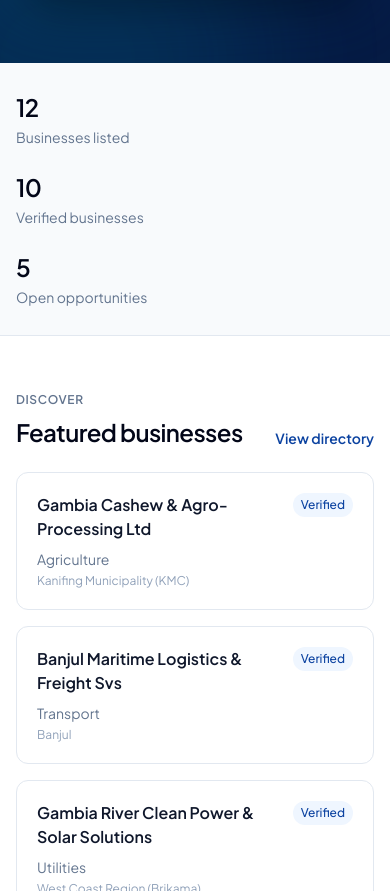
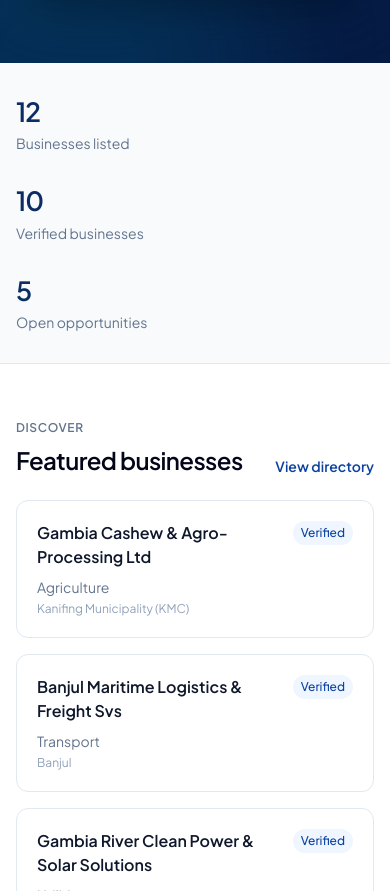
Before and after one commit to Adipapa/GCCI-Business-Exchange, a React (Vite) app: page / in a window 390 px wide. Shown: the part 1039-1930 px from the top of the page. Built offline with nearby package versions, Linux system fonts and the light colour scheme.

Commit message:
Polish responsive homepage statistics

```diff
--- a/src/index.css
+++ b/src/index.css
@@ -410,3 +410,39 @@ button:disabled {
   cursor: not-allowed;
   opacity: 0.58;
 }
+
+
+.gcci-home-stat {
+  position: relative;
+  padding: 0.35rem 1.5rem 0.35rem 1rem;
+}
+
+.gcci-home-stat:first-child {
+  padding-left: 0;
+}
+
+.gcci-home-stat:not(:last-child)::after {
+  position: absolute;
+  content: "";
+  top: 0.25rem;
+  bottom: 0.25rem;
+  right: 0;
+  width: 1px;
+  background: #dbe4f0;
+}
+
+.gcci-home-stat p:first-child {
+  font-size: clamp(1.65rem, 2.5vw, 2rem);
+  letter-spacing: -0.045em;
+  color: #0b2d63;
+}
+
+@media (max-width: 640px) {
+  .gcci-home-stat {
+    padding: 0.2rem 0;
+  }
+
+  .gcci-home-stat:not(:last-child)::after {
+    display: none;
+  }
+}
```
